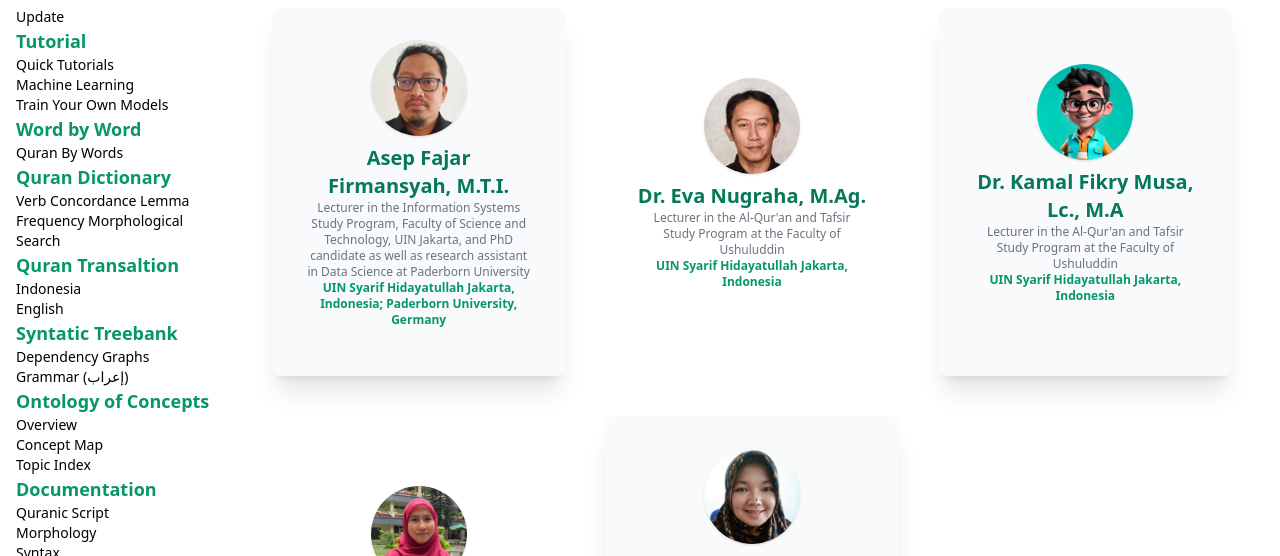
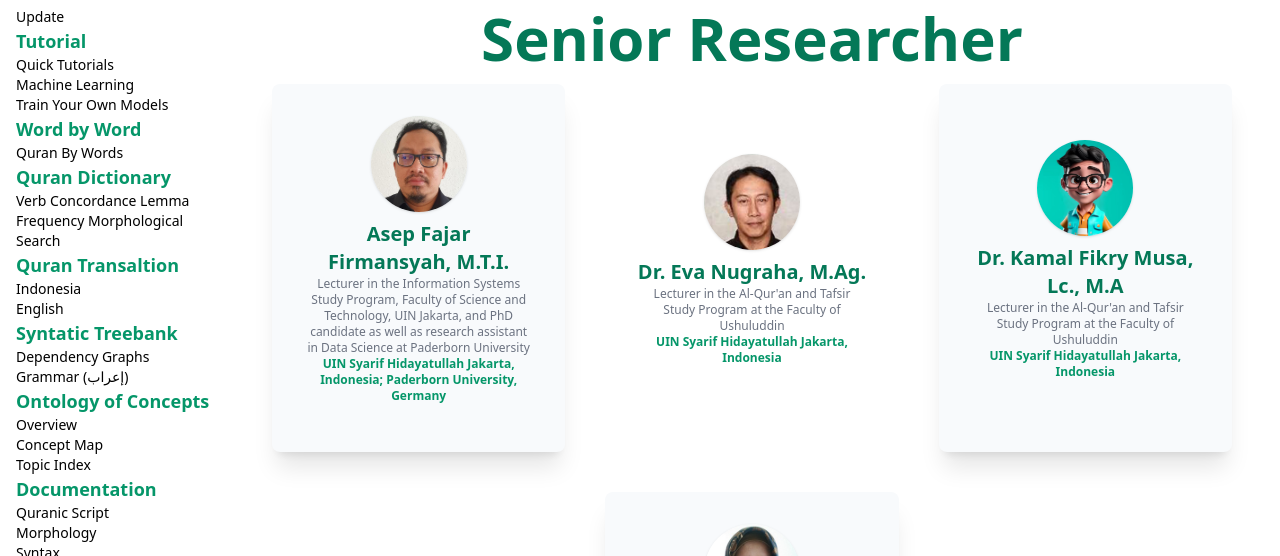
Before and after one commit to airis-group/wikiairis, an Astro site: page /about-us in a window 1280 px wide. Shown: the part 244-800 px from the top of the page. Built offline with nearby package versions, Linux system fonts and the light colour scheme; Astro itself is replaced by a stand-in of ours.

Commit message:
Update about-us.astro

```diff
--- a/src/pages/about-us.astro
+++ b/src/pages/about-us.astro
@@ -39,7 +39,7 @@ const peneliti = [
   <div
     class="flex flex-col gap-4 pb-[70px]"
   >
-    <div class="flex flex-col items-center justify-center">
+  <div class="flex flex-col items-center justify-center">
       <h1 class="text-3xl sm:text-6xl font-bold text-emerald-700 text-center">
         Meet Our Team Research
       </h1>
@@ -48,6 +48,11 @@ const peneliti = [
         lecturers from UIN Syarif Hidayatullah Jakarta, each bringing a unique
         blend of expertise in Islamic studies and artificial intelligence.
       </p>
+  </div>
+  <div class="flex flex-col items-center justify-center">
+      <h1 class="text-3xl sm:text-6xl font-bold text-emerald-700 text-left">
+        Senior Researcher
+      </h1>
     </div>
     <div class="w-full px-8">
       <div class="grid gap-10 mx-auto md:grid-cols-3 lg:max-w-screen-lg">
```
